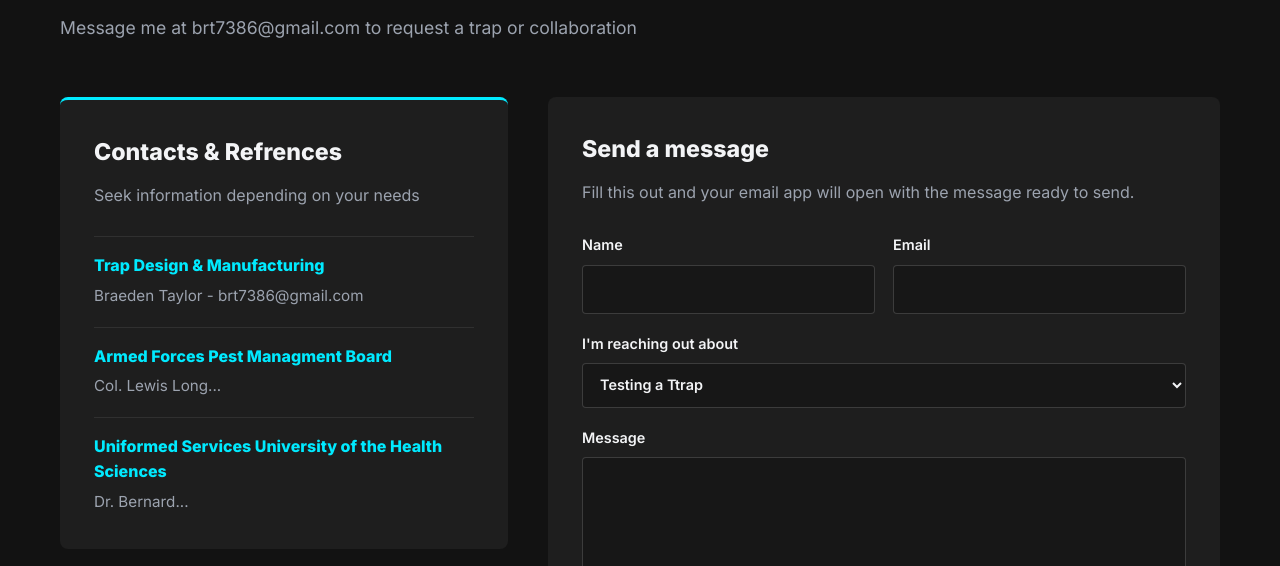
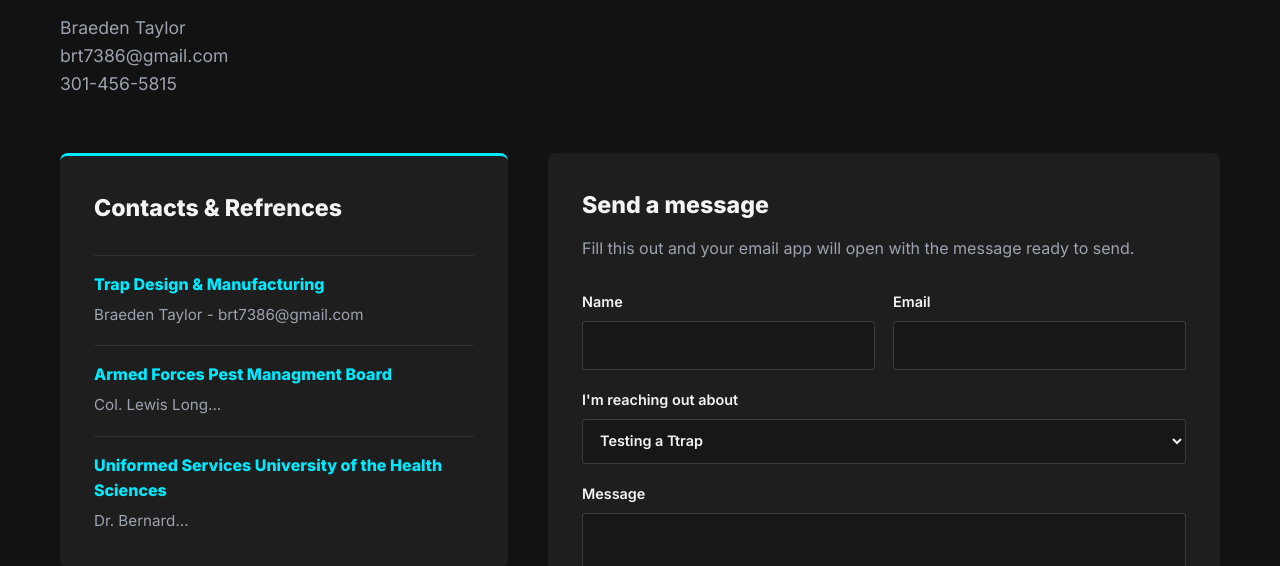
Before and after one commit to Braeden-Taylor/taylortraps, a plain HTML site: page contact.html in a window 1280 px wide. Shown: the part 234-800 px from the top of the page. Drawn offline with Linux system fonts and the light colour scheme.

Commit message:
Revise contact details in contact.html
Updated contact information and removed unnecessary text.

```diff
--- a/contact.html
+++ b/contact.html
@@ -196,13 +196,13 @@
             <p class="contact-eyebrow"></p>
             <h1><span class="highlight">Contact</span></h1>
             <p class="contact-eyebrow"></p>
-            <p>Message me at brt7386@gmail.com to request a trap or collaboration</p>
+            <p>Braeden Taylor<br>brt7386@gmail.com<br>301-456-5815</p>
         </section>
 
         <section class="contact-layout fade-in" aria-label="Contact TaylorTraps">
             <aside class="contact-info">
                 <h2>Contacts & Refrences</h2>
-                <p>Seek information depending on your needs</p>
+                <p></p>
                 <ul class="contact-reasons">
                      <li>
                         <strong>Trap Design & Manufacturing</strong>
```
